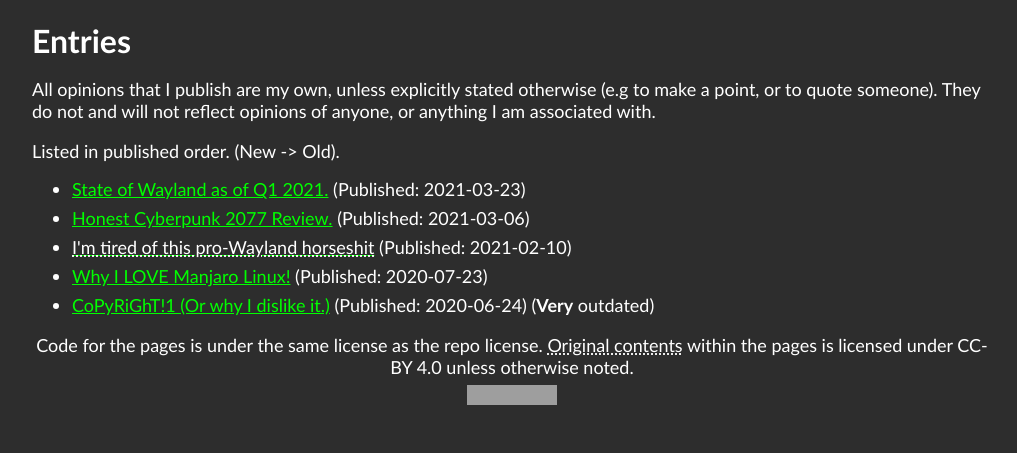
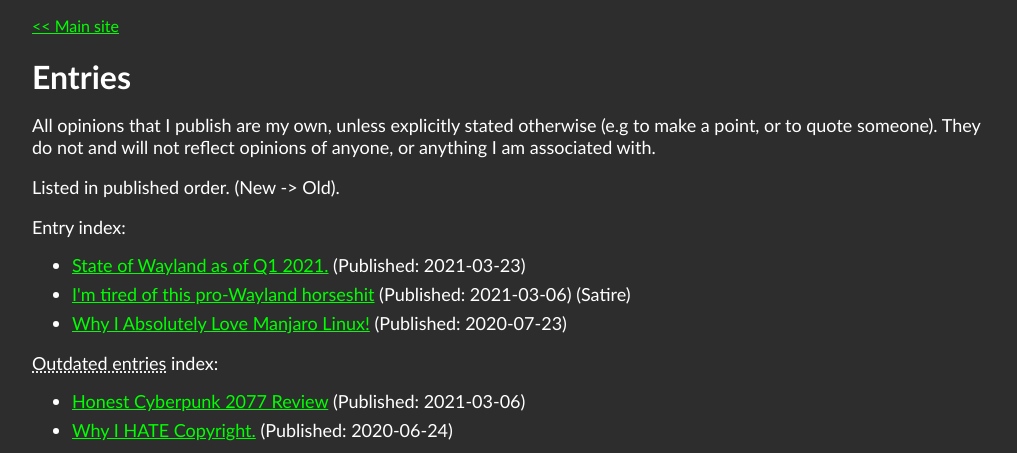
Before and after one commit to RedSQL/redsql.github.io, a Jekyll site: the page built from blog/index.html, in a window 1280 px wide, cut to the strip 0-453 px from the top of the page. Shown: the whole strip, without its empty margins (128-1145 px from the left). Built offline with Jekyll 4.4.1, drawn with Linux system fonts in a browser that asks for light colours; grey boxes are pictures that could not be loaded.

Commit message:
Convert blog index
Also changes redirect url to `/blog` instead of full url.

```diff
--- a/blog/entries/index.html
+++ b/blog/entries/index.html
@@ -1,4 +1,4 @@
 <!DOCTYPE HTML>
 <html>
-	<meta http-equiv="refresh" content="0; URL=https://redsql.github.io/blog/" />
+	<meta http-equiv="refresh" content="0; URL=/blog" />
 </html>
--- a/blog/index.html
+++ b/blog/index.html
@@ -1,27 +1,28 @@
-<!DOCTYPE HTML>
-<html>
-	<head>
-		<title>Red's Blog Spot</title>
-		<meta charset="UTF-8">
-		<link rel="stylesheet" href="../res/style.css"/>
-		<link rel="alternate" type="application/atom+xml" title="Blog of RedSQL" href="/feed.xml">
-	</head>
+---
+layout: default
+title: Red's Blog Spot
+---
 	<body>
+	<a href="/">&#60;&#60; Main site</a>
 	<h1>Entries</h1>
 	<p>All opinions that I publish are my own, unless explicitly stated otherwise (e.g to make a point, or to quote someone). They do not and will not reflect opinions of anyone, or anything I am associated with.</p>
 	<p>Listed in published order. (New -> Old).</p>
+	<p>Entry index:</p>
 	<ul>
-		<li><a href="entries/wayland.html">State of Wayland as of Q1 2021.</a> (Published: 2021-03-23)</li>
-		<li><a href="entries/cyberpunk2077-review.html">Honest Cyberpunk 2077 Review.</a> (Published: 2021-03-06)</li>
-		<li><a href="entries/pro_wayland_horseshit.html"><abbr title="Warning! Satire!">I'm tired of this pro-Wayland horseshit</abbr></a> (Published: 2021-02-10)</li>
-		<li><a href="entries/why-i-love-manjaro-linux.html">Why I LOVE Manjaro Linux!</a> (Published: 2020-07-23)</li>
-		<li><a href="entries/copyright.html">CoPyRiGhT!1 (Or why I dislike it.)</a> (Published: 2020-06-24) (<b>Very</b> outdated)</li>
+		{% for post in site.posts %}
+		{% unless post.tags contains "outdated" %}
+		<li><a href="{{ post.url }}">{{ post.title }}</a> (Published: <time datetime="{{ post.date | date: '%F' }}">{{ post.date | date: '%F' }}</time>){% if post.tags contains "satire" %} (Satire) {% endif %}</li>
+		{% endunless %}
+		{% endfor %}
+	</ul>
+	<p><abbr title="Outdated entries are blog posts that I made in the past that either no longer align with my views, or are no longer actual. You can still read them, though I recommend reading most recent ones, if available.">Outdated entries</abbr> index:</p>
+	<ul>
+		{% for post in site.posts %}
+		{% if post.tags contains "outdated" %}
+		<li><a href="{{ post.url }}">{{ post.title }}</a> (Published: <time datetime="{{ post.date | date: '%F' }}">{{ post.date | date: '%F' }}</time>)</li>
+		{% endif %}
+		{% endfor %}
 	</ul>
 	</body>
-	<footer>
-	<div class="bottom-footer">
-		<p>Code for the pages is under the same license as the repo license. <abbr title="i.e Content that is made by me, NOT imported 3rd party content.">Original contents</abbr> within the pages is licensed under CC-BY 4.0 unless otherwise noted.</p>
-		<a rel="license" href="http://creativecommons.org/licenses/by/4.0/"><img alt="Creative Commons License" style="border-width:0" src="https://i.creativecommons.org/l/by/4.0/88x31.png" />
-	</div>
-	</footer>
+	{% include content-disclaimer.html %}
 </html>
```
